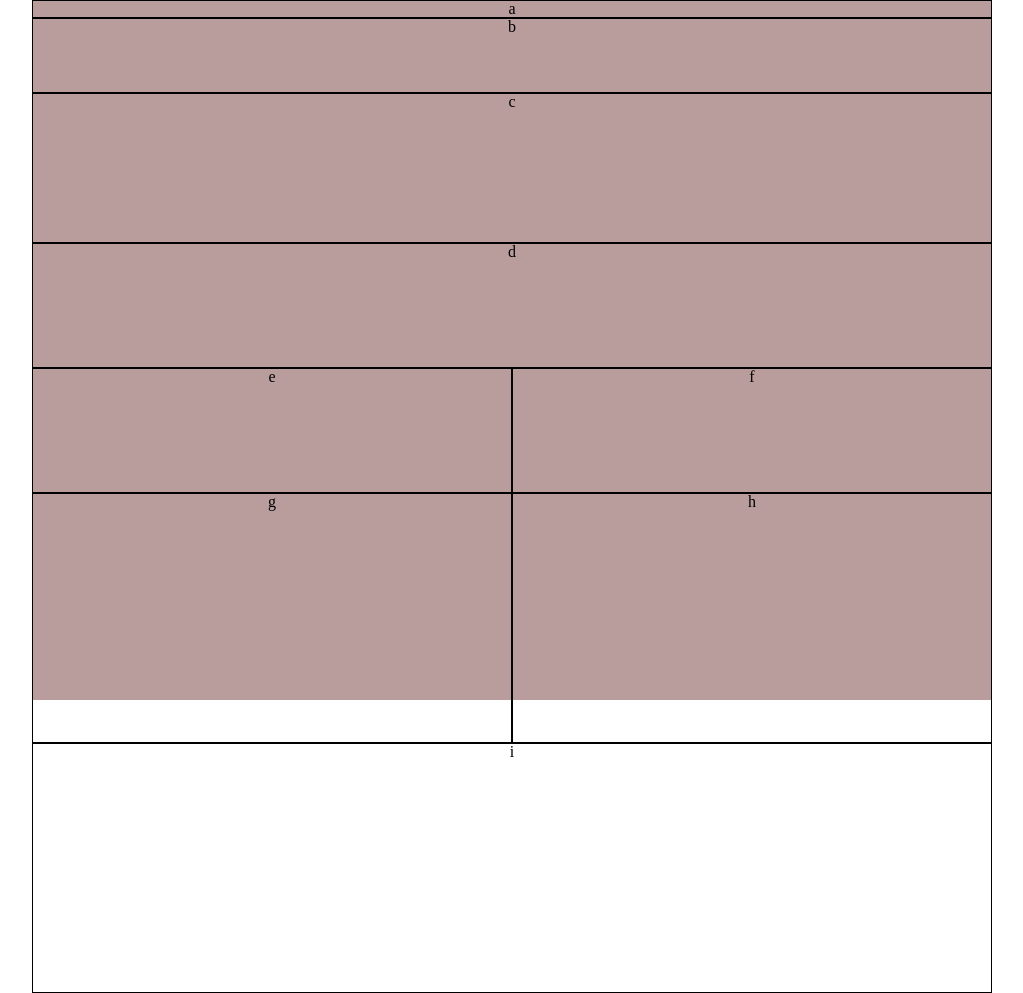
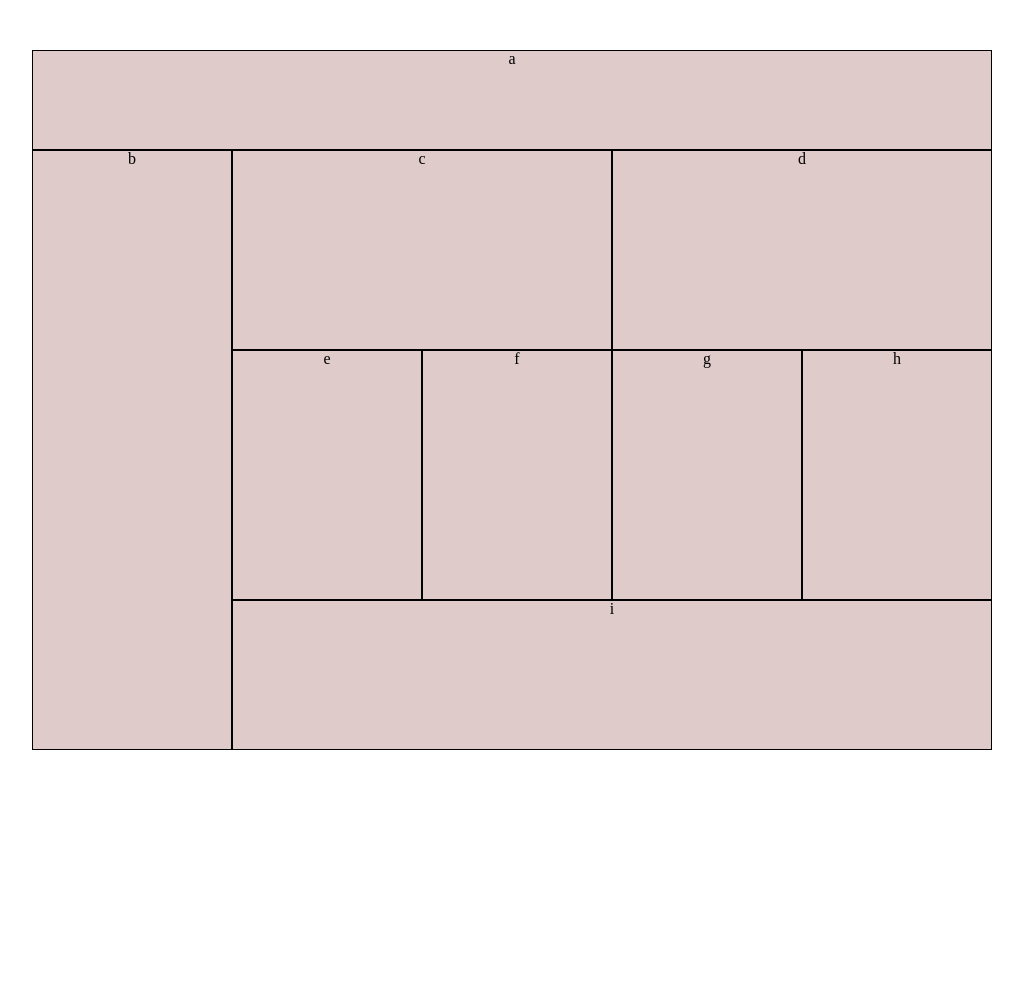
Before and after one commit to AbuKhalil95/lab-01, a plain HTML site: page index.html in a window 1280 px wide. Shown: the whole page, without its empty margins (128-1151 px from the left). After the commit the page ends 800 px from the top, so only its background shows below. Drawn offline with Linux system fonts and the light colour scheme.

Commit message:
finished grid refractor

```diff
--- a/css/base.css
+++ b/css/base.css
@@ -55,15 +55,15 @@ table {
 
 body {
 	display: grid;
-	grid-template-columns: 1fr 240px 240px 1fr;
-	/* grid-template-rows: 1fr 75px 150px 125px 125px 250px 250px 80px 1fr; */
+	grid-template-columns: 1fr 480px 1fr;
+	grid-template-rows: 50px 1055px 50px;
 
 }
 
 @media all and (min-width: 960px) {
   body {
-		grid-template-columns: 1fr 200px repeat(4, 190px) 1fr;
-    grid-template-rows: 1fr 100px 200px 250px 150px 1fr;
+		grid-template-columns: 1fr 960px 1fr;
+    grid-template-rows: 50px 700px 50px;
 
 	}
 }
--- a/css/layout.css
+++ b/css/layout.css
@@ -1,20 +1,28 @@
 main {
+
+  background-color: rgb(131, 112, 112);
+
+  grid-column-start: 2;
+  grid-column-end: 3;
+  grid-row-start: 2;
+  grid-row-end: 3;
+
   display: grid;
-  background-color: rgb(185, 157, 157);
-  grid-column-start: 2;
-  grid-column-end: 4;
-  grid-template-rows: 1fr 75px 150px 125px 125px 250px 250px 80px 1fr;
+  grid-template-columns:  240px 240px;
+	grid-template-rows: 75px 150px 125px 125px 250px 250px 80px;
+}
 
-  grid-row-start: 5;
-  grid-row-end: 9;
+@media all and (min-width: 768px) and (max-width: 959px) {
+  body > main {
+    background-color: rgb(170, 148, 148);
+  }
 }
 
 @media all and (min-width: 960px) {
-  main {
+  body > main {
+    background-color: rgb(224, 203, 203);
 
-    grid-column-start: 2;
-    grid-column-end: 7;
-    grid-row-start: 2;
-    grid-row-end: 6;
+    grid-template-columns:  200px repeat(4, 190px);
+    grid-template-rows: 100px 200px 250px 150px;
   }
 }
--- a/css/modules.css
+++ b/css/modules.css
@@ -6,93 +6,28 @@ div {
 }
 
 
-
-/* main div:nth-child(n) {
-  width: 480px;
-} */
-
- div:nth-child(n+1):nth-last-child(n+6), div:last-child {
-  grid-column-start: 1;
-  grid-column-end: 3;
-
+div:nth-child(1), div:nth-child(2),
+div:nth-child(3), div:nth-child(4),
+div:last-child {
+  grid-column: span 2;
 }
 
 
-/*
-
-main div:nth-child(1) {
-  height: 75px;
-}
-main div:nth-child(2) {
-  height: 150px;
-}
-main div:nth-child(3), main div:nth-child(4) {
-  height: 125px;
-}
-main div:nth-child(3), main div:nth-child(4) {
-  height: 125px;
-}
-main div:last-child {
-  height: 80px;
-  clear: both;
-}
-
-main div:nth-child(5), main div:nth-child(7) {
-  float: left;
-}
-main div:nth-child(6), main div:nth-child(8) {
-  float: right;
-} */
-
-/* @media all and (min-width: 480px) {
-  div {
-    background-color: rgb(206, 173, 124);
-  }
-} */
-
-@media all and (min-width: 980px) {
-  /* div {
-    grid-row-start: 2;
-    grid-row-end: 5;
-  } */
-  /* div:first-child {
-    grid-column-start: span 5;
+@media all and (min-width: 960px) {
+  div:nth-child(1) {
+    grid-column: span 5
   }
   div:nth-child(2) {
-    grid-row-start: span 4;
-  } */
-  /* div:nth-child(n+1):nth-last-child(n+6), div:last-child {
-    grid-column-start: 1;
-    grid-column-end: 3;
-  } */
-
-
+    grid-column: span 1;
+    grid-row: span 4;
+  }
+  div:nth-child(3), div:nth-child(4) {
+    grid-column: span 2;
+  }
+  div:nth-child(n+4):nth-last-child(n+7) {
+    grid-column: span 1;
+  }
+  div:last-child {
+    grid-column: span 4;
+  }
 }
-/*
-  main div:nth-child(1) {
-    width: 960px;
-    height: 100px;
-    clear: both;
-  }
-  main div:nth-child(2) {
-    width: 200px;
-    height: 600px;
-    float: left;
-  }
-  main div:nth-child(3), main div:nth-child(4) {
-    width: 380px;
-    height: 200px;
-    float: left;
-  }
-  main div:nth-child(n+5):nth-child(-n+8) {
-    width: 190px;
-    height: 250px;
-    float: left;
-  }
-  main div:last-child {
-    width: 760px;
-    height: 150px;
-    clear: none;
-    float: left;
-  }
-} */
```
